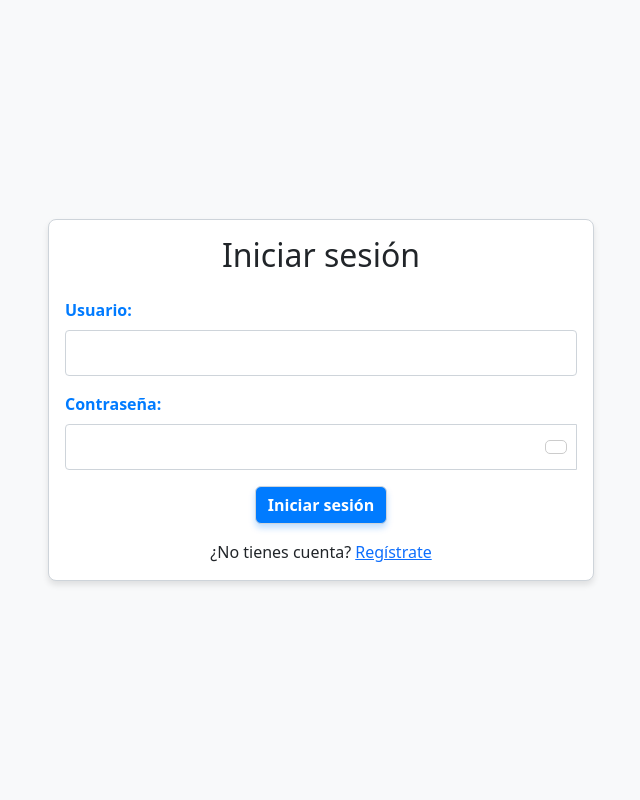
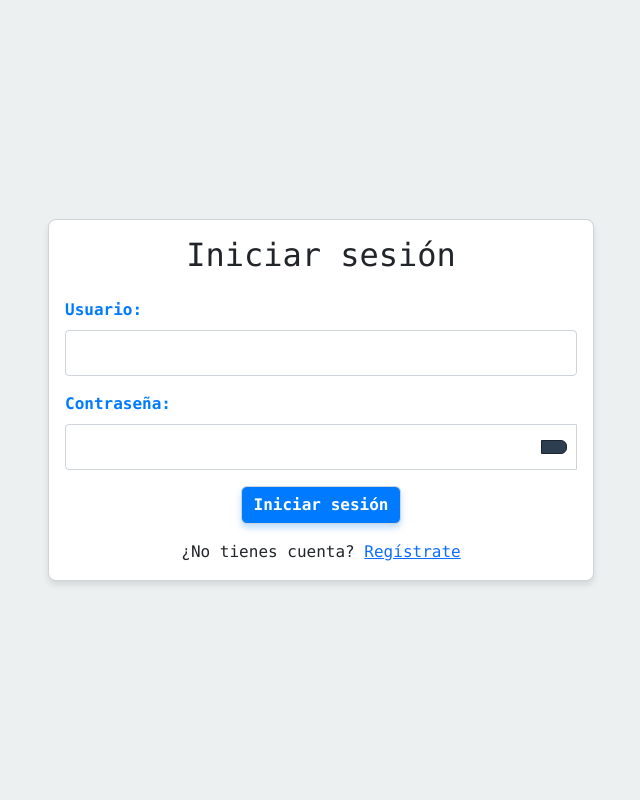
Before and after one commit to fcorguez92/PacificBank, a PHP site: page /view/blocks/login.php in a window 1280 px wide. Shown: the whole page, without its empty margins (319-959 px from the left). Run offline with PHP 8.4, Linux system fonts and the light colour scheme; style sheets or scripts are compiled from the project's sources.

Commit message:
Estilo base login

```diff
--- a/view/styles/login.css
+++ b/view/styles/login.css
@@ -1,18 +1,63 @@
-#togglePassword {
-    cursor: pointer;
-    background-color: #fff; /* Color de fondo */
-    border: 1px solid #ccc; /* Borde del botón */
-    padding: 6px 10px; /* Espaciado interno */
-    border-radius: 5px; /* Bordes redondeados */
-    outline: none; /* Elimina el contorno predeterminado en algunos navegadores */
+body {
+  font-family: "Source Code Pro", "SF Mono", Monaco, Inconsolata, "Fira Mono", "Droid Sans Mono", monospace, monospace;
+  background-color: #ecf0f1;
 }
 
-/* Cambia el color del cursor cuando pasa sobre el botón */
+#togglePassword {
+  cursor: pointer;
+  background-color: #2c3e50;
+  color: #fff;
+  border: 1px solid #1a252f;
+}
 #togglePassword:hover {
-    background-color: red;
+  background-color: #1a252f;
+  box-shadow: 1px 2px 3px #ccc;
+}
+#togglePassword:active {
+  background-color: #080b0e;
 }
 
-/* Cambia el color del cursor cuando hace clic en el botón */
-#togglePassword:active {
-    background-color: blue;
+#box {
+  width: 50px;
+  margin: 0 auto;
 }
+
+#result {
+  width: 20px;
+}
+
+#gradient-box {
+  background: linear-gradient(to right, #2c3e50, #3498db);
+}
+
+.element-1 {
+  width: 20px;
+}
+
+.element-2 {
+  width: 40px;
+}
+
+.element-3 {
+  width: 60px;
+}
+
+.element-4 {
+  width: 80px;
+}
+
+#fancy-button, #special-button {
+  padding: 10px;
+  border: none;
+}
+
+#special-button {
+  background-color: #3498db;
+}
+
+#fancy-button {
+  font-weight: bold;
+  text-transform: uppercase;
+}
+
+/*# sourceMappingURL=login.css.map */
--- /dev/null
+++ b/view/styles/login.scss
@@ -0,0 +1,80 @@
+// Variables
+$primary-color: #2c3e50;
+$secondary-color: #3498db;
+$text-color: #fff;
+$background-color: #ecf0f1;
+$box-shadow-values: 1px 2px 3px #ccc;
+
+// Selectores
+body {
+  font-family: "Source Code Pro", "SF Mono", Monaco, Inconsolata, "Fira Mono", "Droid Sans Mono", monospace, monospace;
+  background-color: $background-color;
+}
+
+#togglePassword {
+  cursor: pointer;
+  background-color: $primary-color;
+  color: $text-color;
+  border: 1px solid darken($primary-color, 10%);
+
+  &:hover {
+    background-color: darken($primary-color, 10%);
+    box-shadow: $box-shadow-values;
+  }
+
+  &:active {
+    background-color: darken($primary-color, 20%);
+  }
+}
+
+// Operadores
+$total-width: 300px;
+$box-width: 50px;
+$margin: ($total-width - $box-width) / 2;
+
+#box {
+  width: $box-width;
+  margin: 0 auto;
+}
+
+// Funciones
+@function calculate($value) {
+  @return $value * 2;
+}
+
+#result {
+  width: calculate(10px);
+}
+
+// Mixins
+@mixin gradient-bg($color1, $color2) {
+  background: linear-gradient(to right, $color1, $color2);
+}
+
+#gradient-box {
+  @include gradient-bg($primary-color, $secondary-color);
+}
+
+// Bucles
+@for $i from 1 through 4 {
+  .element-#{$i} {
+    width: $i * 20px;
+  }
+}
+
+// Includes
+%button-style {
+  padding: 10px;
+  border: none;
+}
+
+#special-button {
+  @extend %button-style;
+  background-color: $secondary-color;
+}
+
+#fancy-button {
+  @extend %button-style;
+  font-weight: bold;
+  text-transform: uppercase;
+}
```
Also changed, not shown: 1 other file.
